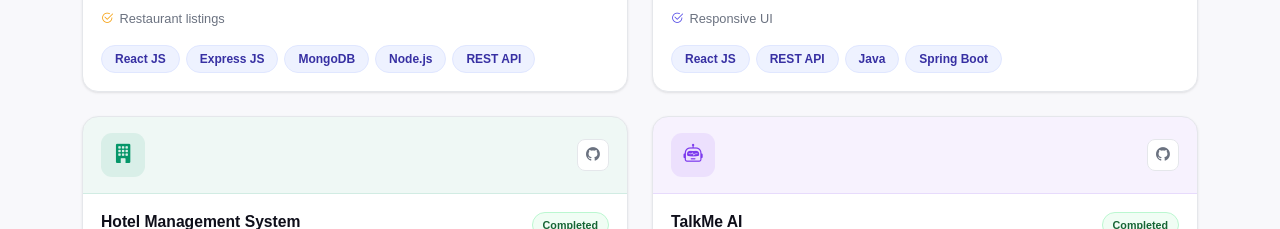
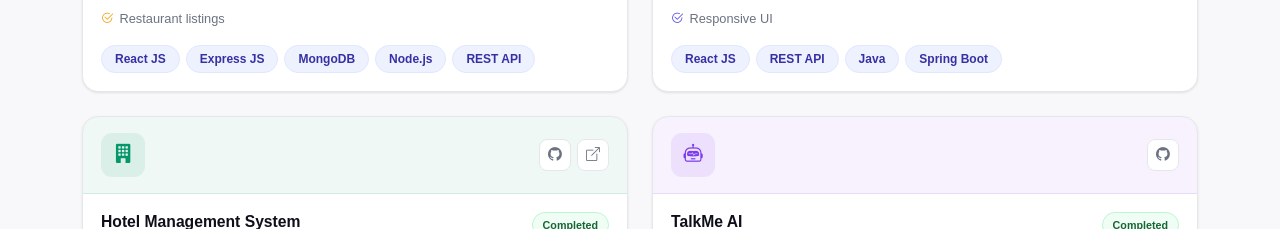
Before and after one commit to AbhishekKhursange/portfolio, a React (Vite) app: page / in a window 1280 px wide. Shown: the part 3560-3789 px from the top of the page. Built offline with nearby package versions, Linux system fonts and the light colour scheme.

Commit message:
Profile picture upload

```diff
--- a/src/components/Projects.jsx
+++ b/src/components/Projects.jsx
@@ -37,7 +37,7 @@ const PROJECTS = [
     tech: ['Microservices', 'React JS', 'PostgreSQL', 'Spring Boot', 'REST API'],
     highlights: ['Microservices architecture', 'Room booking flow', 'PostgreSQL schema'],
     github: 'https://github.com/AbhishekKhursange',
-    live: null,
+    live: 'https://luxstay-frontend.vercel.app',
   },
   {
     title: 'TalkMe AI',
```
Also changed, not shown: public/AbhishekProfile.jpeg (added).
